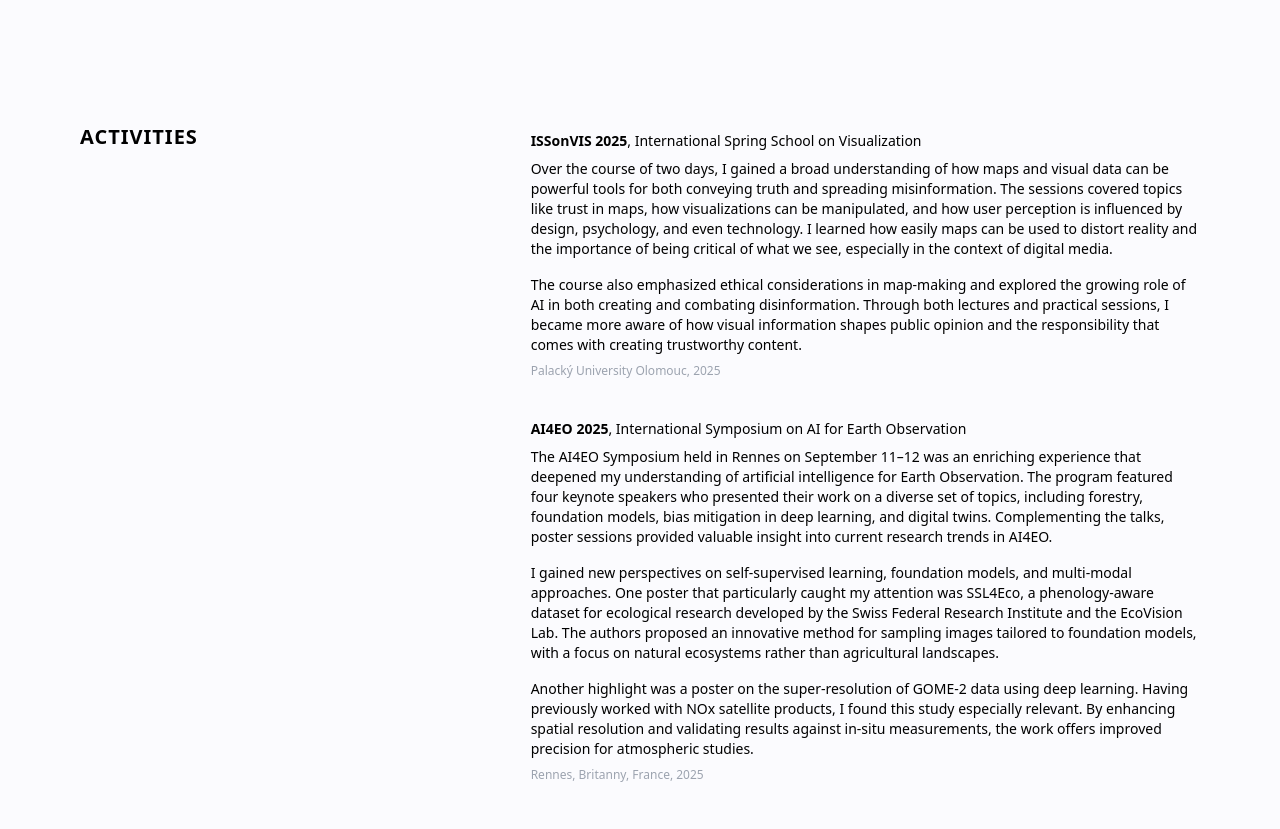
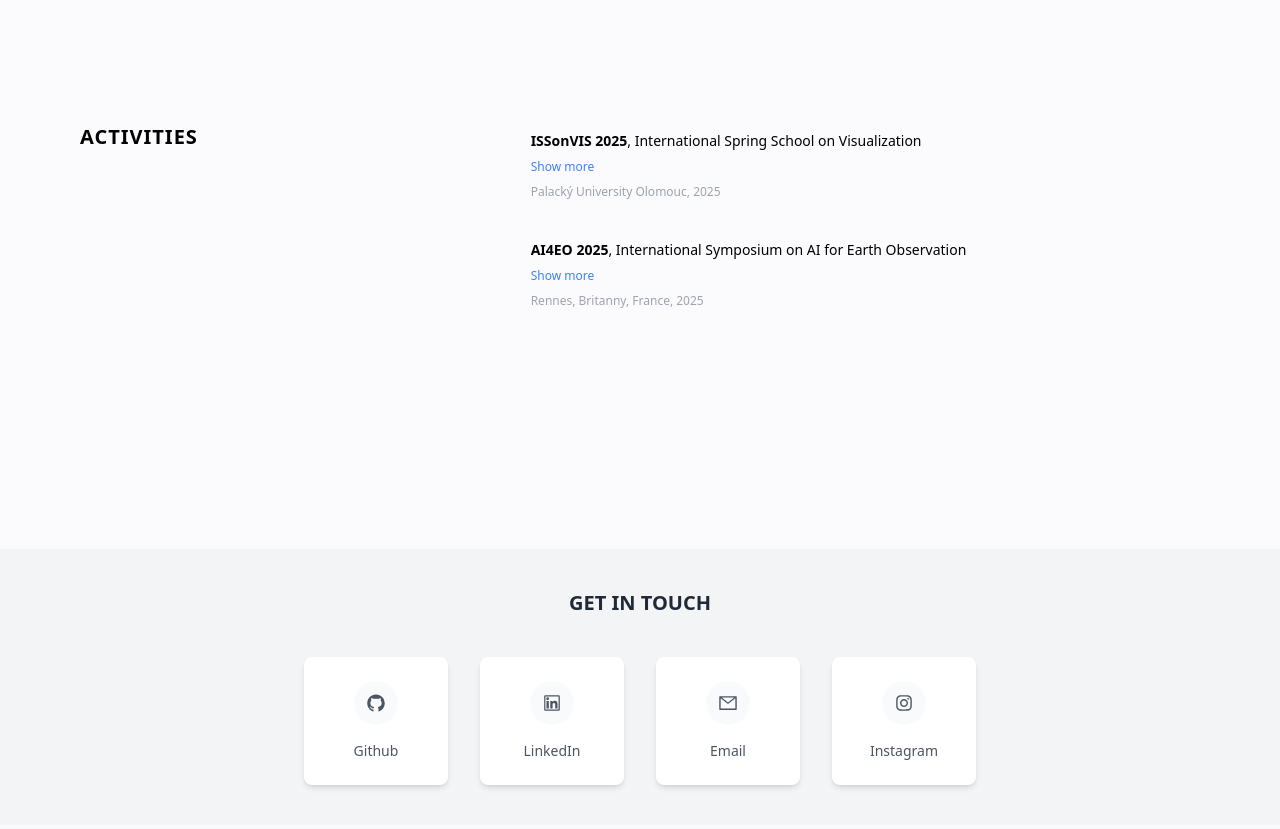
Before and after one commit to dastanNurbek/dastanNurbek.github.io, a React (Create React App) app: page /#/ in a window 1280 px wide. Shown: the part 4620-5449 px from the top of the page. Built offline with nearby package versions, Linux system fonts and the light colour scheme; the HTML template or start-up script is replaced by a standard one.

Commit message:
Add show more button

```diff
--- a/src/components/Courses.jsx
+++ b/src/components/Courses.jsx
@@ -1,7 +1,10 @@
-import React from 'react';
+import React, { useState } from 'react';
 import { motion } from 'framer-motion';
 
 function Courses() {
+  const [showISSonVIS, setShowISSonVIS] = useState(false);
+  const [showAI4EO, setShowAI4EO] = useState(false);
+
   const fadeIn = {
     hidden: { opacity: 0 },
     visible: { opacity: 1, transition: { duration: 0.6 } },
@@ -17,13 +20,15 @@
           className="block md:hidden text-left text-sm px-10 sm:pl-20"
           initial="hidden"
           whileInView="visible"
-          viewport={{ amount: 0.5 }} // Trigger animation when 50% of the element is in view
+          viewport={{ amount: 0.5 }}
           variants={fadeIn}
         >
           <div>
             <h1>
               <span className="uppercase font-bold">ISSonVIS 2025</span>, International Spring School on Visualization
             </h1>
+            {showISSonVIS && (
+              <>
                 <p className="py-2">
                   Over the course of two days, I gained a broad
                   understanding of how maps and visual data can be
@@ -43,13 +48,23 @@
                   and the responsibility that comes with creating trustworthy
                   content.
                 </p>
-            <p className="text-gray-400 text-xs">Palacký University Olomouc, 2025</p>
+              </>
+            )}
+            <button
+              onClick={() => setShowISSonVIS(!showISSonVIS)}
+              className="text-blue-500 hover:text-blue-700 text-xs mt-2"
+            >
+              {showISSonVIS ? 'Show less' : 'Show more'}
+            </button>
+            <p className="text-gray-400 text-xs mt-2">Palacký University Olomouc, 2025</p>
           </div>
 
           <div className="mt-10">
             <h1>
               <span className="uppercase font-bold">AI4EO 2025</span>, International Symposium on AI for Earth Observation
             </h1>
+            {showAI4EO && (
+              <>
                 <p className="py-2">
                   The AI4EO Symposium held in Rennes on September 11–12 was an enriching experience
                   that deepened my understanding of artificial intelligence for Earth Observation. The
@@ -72,9 +87,16 @@
                   especially relevant. By enhancing spatial resolution and validating results against
                   in-situ measurements, the work offers improved precision for atmospheric studies.
                 </p>
-            <p className="text-gray-400 text-xs">Rennes, Britanny, France, 2025</p>
+              </>
+            )}
+            <button
+              onClick={() => setShowAI4EO(!showAI4EO)}
+              className="text-blue-500 hover:text-blue-700 text-xs mt-2"
+            >
+              {showAI4EO ? 'Show less' : 'Show more'}
+            </button>
+            <p className="text-gray-400 text-xs mt-2">Rennes, Britanny, France, 2025</p>
           </div>
-
         </motion.div>
 
         {/* Desktop view conference items */}
@@ -82,13 +104,15 @@
           className="hidden md:block px-10 sm:pl-20 text-sm col-span-2 pt-2"
           initial="hidden"
           whileInView="visible"
-          viewport={{ amount: 0.5 }} // Trigger animation when 50% of the element is in view
+          viewport={{ amount: 0.5 }}
           variants={fadeIn}
         >
           <div>
             <h1>
               <span className="font-bold">ISSonVIS 2025</span>, International Spring School on Visualization
             </h1>
+            {showISSonVIS && (
+              <>
                 <p className="py-2">
                   Over the course of two days, I gained a broad
                   understanding of how maps and visual data can be
@@ -108,13 +132,23 @@
                   and the responsibility that comes with creating trustworthy
                   content.
                 </p>
-            <p className="text-gray-400 text-xs">Palacký University Olomouc, 2025</p>
+              </>
+            )}
+            <button
+              onClick={() => setShowISSonVIS(!showISSonVIS)}
+              className="text-blue-500 hover:text-blue-700 text-xs mt-2"
+            >
+              {showISSonVIS ? 'Show less' : 'Show more'}
+            </button>
+            <p className="text-gray-400 text-xs mt-2">Palacký University Olomouc, 2025</p>
           </div>
 
           <div className="mt-10">
             <h1>
               <span className="font-bold">AI4EO 2025</span>, International Symposium on AI for Earth Observation
             </h1>
+            {showAI4EO && (
+              <>
                 <p className="py-2">
                   The AI4EO Symposium held in Rennes on September 11–12 was an enriching experience
                   that deepened my understanding of artificial intelligence for Earth Observation. The
@@ -137,9 +171,16 @@
                   especially relevant. By enhancing spatial resolution and validating results against
                   in-situ measurements, the work offers improved precision for atmospheric studies.
                 </p>
-            <p className="text-gray-400 text-xs">Rennes, Britanny, France, 2025</p>
+              </>
+            )}
+            <button
+              onClick={() => setShowAI4EO(!showAI4EO)}
+              className="text-blue-500 hover:text-blue-700 text-xs mt-2"
+            >
+              {showAI4EO ? 'Show less' : 'Show more'}
+            </button>
+            <p className="text-gray-400 text-xs mt-2">Rennes, Britanny, France, 2025</p>
           </div>
-
         </motion.div>
       </div>
     </div>
```
Lines whose indentation alone changed are shown as unchanged.
